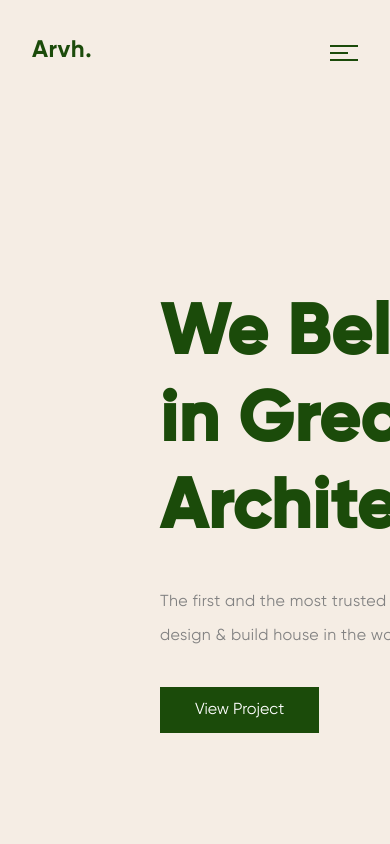
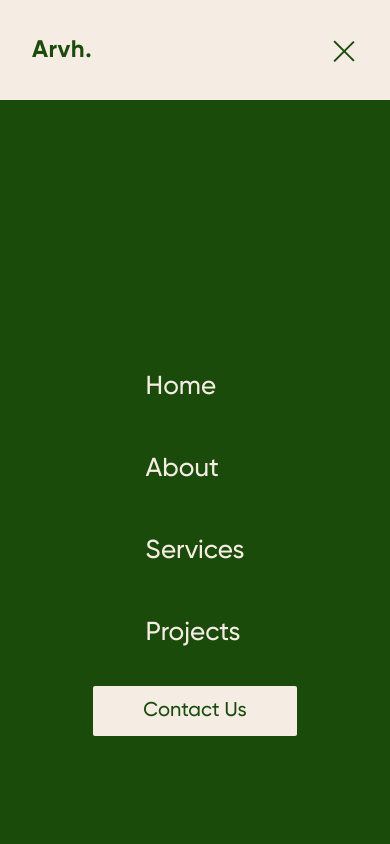
Before and after one commit to kwameaj67/Arvh., a React (Create React App) app: page / in a window 390 px wide. Both pictures are taken after a click on the element 344 px from the left and 50 px from the top of the page. Shown: the top 844 px of the page. Built offline with nearby package versions, Linux system fonts and the light colour scheme; some icons are missing.

Commit message:
add hamburger menu's

```diff
--- a/src/components/Navbar/navbar.js
+++ b/src/components/Navbar/navbar.js
@@ -10,6 +10,7 @@ function Navbar() {
   }
 
   return (
+    <>
     <div className="navbar">
       <div className="navbar_container">
         <div className="logo">
@@ -26,7 +27,7 @@ function Navbar() {
             <a href="/contact" className="button" >Contact Us</a>
           </div>
         </div>
-        <div className="menu" onClick={toggleMenu}>
+        <div className={show ? "menu is-active": "menu" } onClick={toggleMenu} id="mobile_menu">
           <div className="bar_items">
             <span className="bar"></span>
             <span className="bar"></span>
@@ -34,7 +35,20 @@ function Navbar() {
           </div>
         </div>
       </div>
+      {/* hamburget menu */}
+      <div className={show ? "hamburger_menu_container active" : "hamburger_menu_container"}>
+          <ul className="hamburger_links">
+            <li><a href="/" id="home">Home</a></li>
+            <li><a href="/" id="about">About</a></li>
+            <li><a href="/" id="services">Services</a></li>
+            <li><a href="/" id="projects">Projects</a></li>
+          </ul>
+          <div className="hamburger_button">
+            <a href="/contact" className="button" >Contact Us</a>
+          </div>
+        </div>
     </div>
+    </>
   );
 }
 
```
